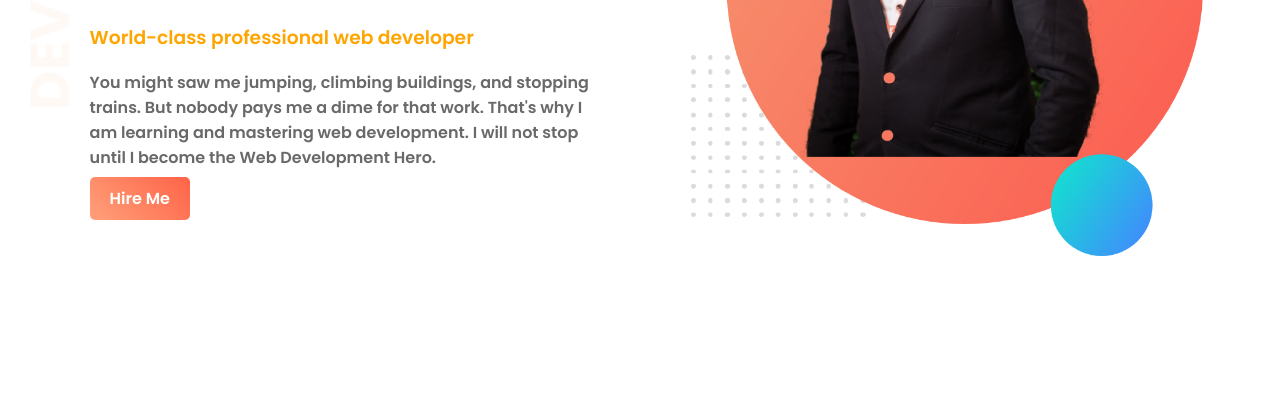
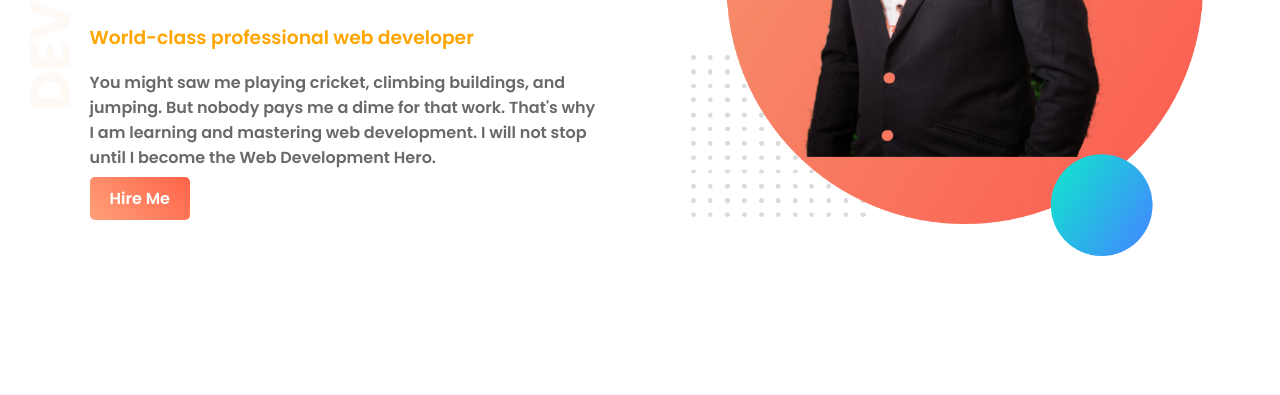
Before and after one commit to anikkhann/web-portfolio, a plain HTML site: page index.html in a window 1280 px wide. Shown: the part 252-647 px from the top of the page. Drawn offline with Linux system fonts and the light colour scheme.

Commit message:
Finished my first ever website

```diff
--- a/index.html
+++ b/index.html
@@ -13,7 +13,7 @@
             <h1>Welcome To</h1>
             <h1><span class="name_highlight">Anik</span> Website</h1>
             <h3>World-class professional web developer</h3>
-            <p>You might saw me jumping, climbing buildings, and stopping trains. But nobody pays me a dime for that work. That's why I am learning and mastering web development. I will not stop until I become the Web Development Hero.</p>
+            <p>You might saw me playing cricket, climbing buildings, and jumping. But nobody pays me a dime for that work. That's why I am learning and mastering web development. I will not stop until I become the Web Development Hero.</p>
             <a class="link-button"  target="_blank" href="https://www.linkedin.com/feed/">Hire Me</a>
 
         </div>
```
